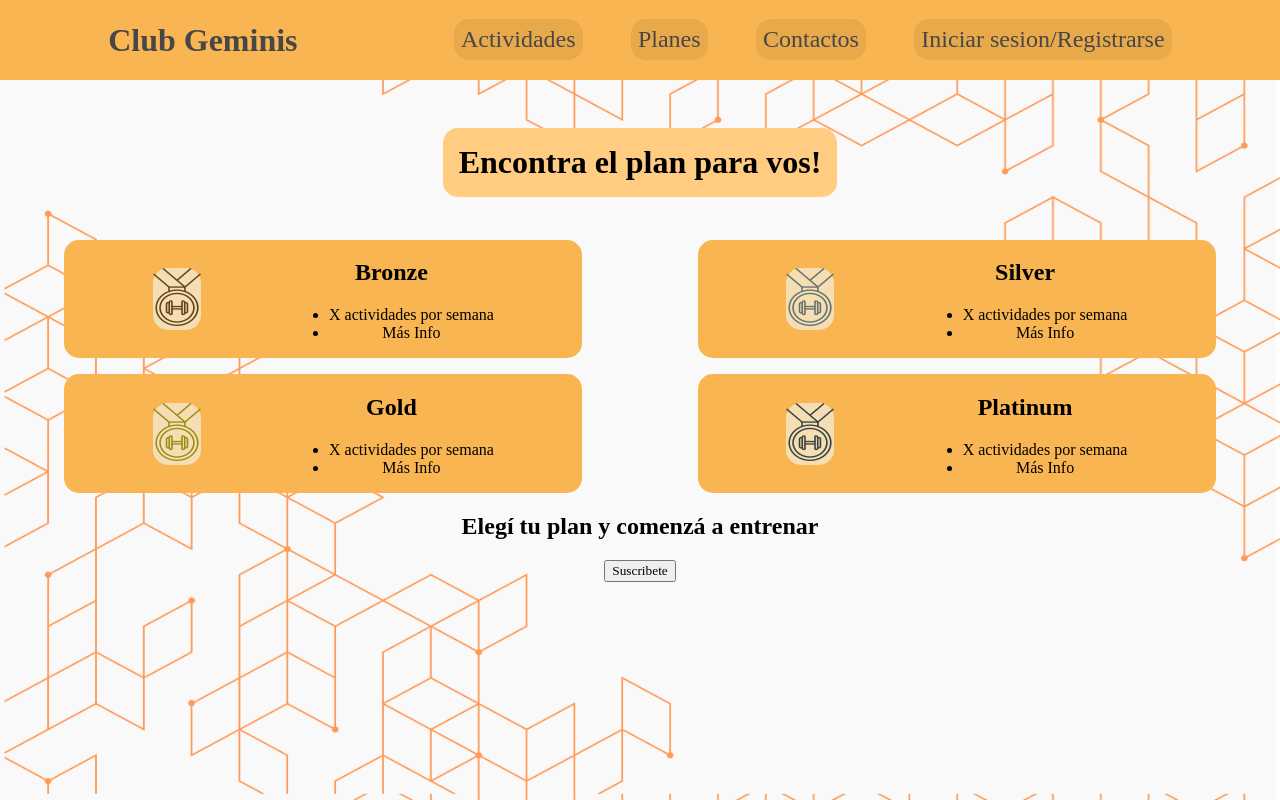
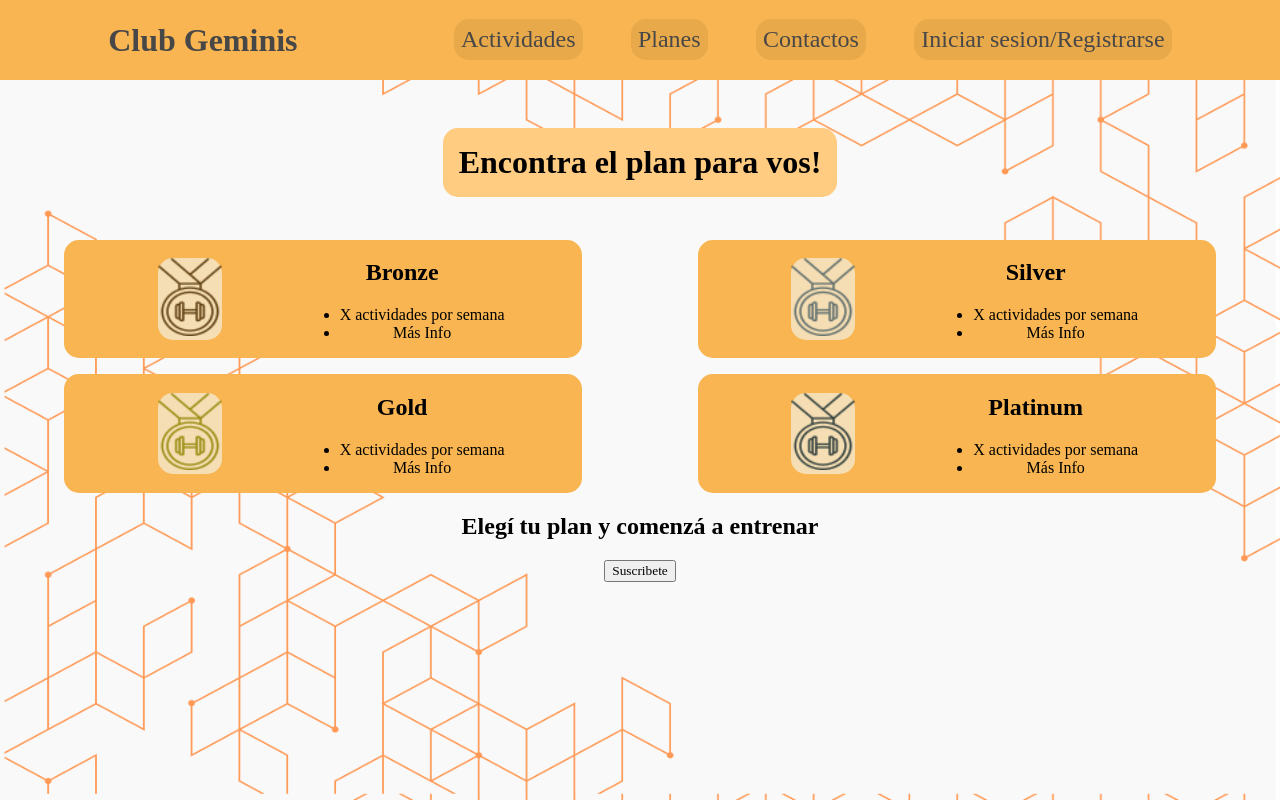
Before and after one commit to sip2022/frontend-client, a React (Create React App) app: page /planes in a window 1280 px wide. Built offline with nearby package versions, Linux system fonts and the light colour scheme.

Commit message:
Cambios Crud y PlanList css

```diff
--- a/src/components/planes/PlanList.module.css
+++ b/src/components/planes/PlanList.module.css
@@ -18,4 +18,10 @@
 .plan_image{
   background-color: wheat;
   border-radius: 15px;
+  margin-left: 1rem;
 }
+
+.plan_image img{
+  width: 4rem;
+  min-width: 4rem;
+}
--- a/src/utils/crud.js
+++ b/src/utils/crud.js
@@ -19,9 +19,8 @@ export async function register(input) {
       result.message = error.response.data.message;
     } else {
       result.message =
-        "Hubo un problema con el registro. Revise los campos y vuelva a intentar.";
+        "Hubo un problema con el Registro. Vuelva a intentarlo más tarde.";
     }
-    // result.message = error.response.data.message;
   }
   return result;
 }
```
